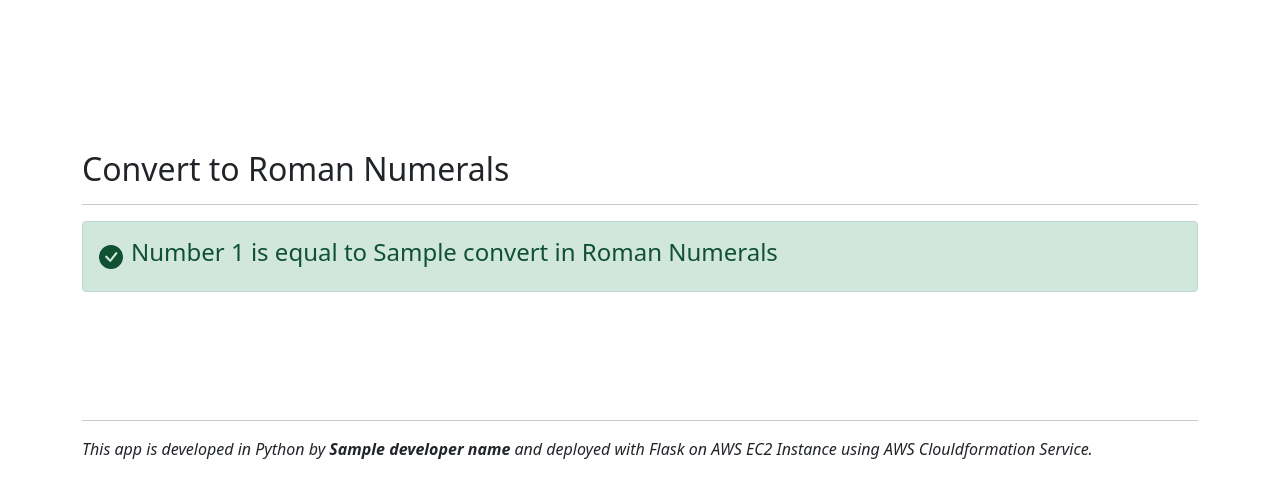
After one commit to ozkzrl/DevOps_Aws_Networking_Python_Linux_HandsOn_and_LectureNotes, a Flask app: template AWS/projects/001-roman-numerals-converter/templates/convert.html in a window 1280 px wide. The commit adds this page. Shown: the top 498 px of the page. Run offline with Flask 3, Linux system fonts and the light colour scheme; the template is opened without the code that fills it: most values are stand-ins (such as "Sample title", 1, 10 or a date in 2020).

Commit message:
Update 001-roman-numerals-converter

```diff
--- /dev/null
+++ b/AWS/projects/001-roman-numerals-converter/roman-numerals-converter-app.py
@@ -0,0 +1,48 @@
+from flask import Flask,render_template,request,redirect,url_for
+
+app=Flask(__name__)
+
+def convert(number):
+    ones_roman=["","I","II","III","IV","V","VI","VII","VIII","IX"]
+    tens_roman=["","X","XX","XXX","XL","L","LX","LXX","LXXX","XC"]
+    hundreds_roman=["","C","CC","CCC","CD","D","DC","DCC","DCCC","CM"]
+    thousands_roman=["","M","MM","MMM"]
+
+    if int(number)<10:
+        return str(ones_roman[int(number)])
+    elif int(number)<100:
+        tens=int(number[0])
+        ones=int(number[1])
+        return str(tens_roman[tens])+str(ones_roman[ones])
+    elif int(number)<1000:
+        hundreds=int(number[0])
+        tens=int(number[1])
+        ones=int(number[2])
+        return str(hundreds_roman[hundreds])+str(tens_roman[tens])+str(ones_roman[ones])
+    else:
+        thousands=int(number[0])
+        hundreds=int(number[1])
+        tens=int(number[2])
+        ones=int(number[3])
+        return str(thousands_roman[thousands])+str(hundreds_roman[hundreds])+str(tens_roman[tens])+str(ones_roman[ones])
+
+
+
+@app.route("/")
+def index():
+    return render_template("index.html",developer_name='Paul-Instructor')
+
+@app.route("/convert",methods=["GET","POST"])
+def convert_html():
+    if request.method=="POST":
+        number1=request.form.get("number1")
+        if int(number1)<1 or not number1.isdigit() or int(number1)>3999:
+            return render_template("convert.html", developer_name='Paul-Instructor')
+        else:
+            return render_template("convert.html", developer_name='Paul-Instructor', convert=convert(number1),number=number1)
+    else:
+        return redirect(url_for("index"))
+
+if __name__=="__main__":
+    #app.run(debug=True)
+    app.run(host='0.0.0.0', port=80)
--- /dev/null
+++ b/AWS/projects/001-roman-numerals-converter/templates/convert.html
@@ -0,0 +1,59 @@
+<!DOCTYPE html>
+<html lang="en">
+<head>
+    <meta charset="UTF-8">
+    <meta http-equiv="X-UA-Compatible" content="IE=edge">
+    <meta name="viewport" content="width=device-width, initial-scale=1.0">
+    <link href="https://cdn.jsdelivr.net/npm/bootstrap@5.0.2/dist/css/bootstrap.min.css" rel="stylesheet" integrity="sha384-EVSTQN3/azprG1Anm3QDgpJLIm9Nao0Yz1ztcQTwFspd3yD65VohhpuuCOmLASjC" crossorigin="anonymous">
+    <title>Convert Page</title>
+</head>
+<body>
+
+    <div style="margin-top:150px;" class="container">
+      <h2>Convert to Roman Numerals</h2>
+      <hr>
+        <svg xmlns="http://www.w3.org/2000/svg" style="display: none;">
+            <symbol id="check-circle-fill" fill="currentColor" viewBox="0 0 16 16">
+              <path d="M16 8A8 8 0 1 1 0 8a8 8 0 0 1 16 0zm-3.97-3.03a.75.75 0 0 0-1.08.022L7.477 9.417 5.384 7.323a.75.75 0 0 0-1.06 1.06L6.97 11.03a.75.75 0 0 0 1.079-.02l3.992-4.99a.75.75 0 0 0-.01-1.05z"/>
+            </symbol>
+            <symbol id="info-fill" fill="currentColor" viewBox="0 0 16 16">
+              <path d="M8 16A8 8 0 1 0 8 0a8 8 0 0 0 0 16zm.93-9.412-1 4.705c-.07.34.029.533.304.533.194 0 .487-.07.686-.246l-.088.416c-.287.346-.92.598-1.465.598-.703 0-1.002-.422-.808-1.319l.738-3.468c.064-.293.006-.399-.287-.47l-.451-.081.082-.381 2.29-.287zM8 5.5a1 1 0 1 1 0-2 1 1 0 0 1 0 2z"/>
+            </symbol>
+            <symbol id="exclamation-triangle-fill" fill="currentColor" viewBox="0 0 16 16">
+              <path d="M8.982 1.566a1.13 1.13 0 0 0-1.96 0L.165 13.233c-.457.778.091 1.767.98 1.767h13.713c.889 0 1.438-.99.98-1.767L8.982 1.566zM8 5c.535 0 .954.462.9.995l-.35 3.507a.552.552 0 0 1-1.1 0L7.1 5.995A.905.905 0 0 1 8 5zm.002 6a1 1 0 1 1 0 2 1 1 0 0 1 0-2z"/>
+            </symbol>
+          </svg>
+
+
+
+
+          {% if convert %}
+          <div class="alert alert-success d-flex align-items-center" role="alert">
+            <svg class="bi flex-shrink-0 me-2" width="24" height="24" role="img" aria-label="Success:"><use xlink:href="#check-circle-fill"/></svg>
+            <div>
+
+              <h4>Number {{number}} is equal to {{convert}} in Roman Numerals</h4>
+            </div>
+          </div>
+          {% else %}
+
+          <div class="alert alert-warning d-flex align-items-center" role="alert">
+            <svg class="bi flex-shrink-0 me-2" width="24" height="24" role="img" aria-label="Warning:"><use xlink:href="#exclamation-triangle-fill"/></svg>
+            <div>
+                <h4>Not Valid Input !!! Please enter a number between 1 and 3999, inclusively.</h4>
+            </div>
+          </div>
+          {% endif%}
+
+
+          <br><br><br><br><hr>
+          <p class="footnote"><i>This app is developed in Python by <b>{{ developer_name }}</b> and deployed with Flask on AWS
+            EC2 Instance using AWS Clouldformation Service.</i></p>
+      </div>
+
+
+    <script src="https://cdn.jsdelivr.net/npm/bootstrap@5.0.2/dist/js/bootstrap.bundle.min.js" integrity="sha384-MrcW6ZMFYlzcLA8Nl+NtUVF0sA7MsXsP1UyJoMp4YLEuNSfAP+JcXn/tWtIaxVXM" crossorigin="anonymous"></script>
+    <script src="https://cdn.jsdelivr.net/npm/@popperjs/core@2.9.2/dist/umd/popper.min.js" integrity="sha384-IQsoLXl5PILFhosVNubq5LC7Qb9DXgDA9i+tQ8Zj3iwWAwPtgFTxbJ8NT4GN1R8p" crossorigin="anonymous"></script>
+    <script src="https://cdn.jsdelivr.net/npm/bootstrap@5.0.2/dist/js/bootstrap.min.js" integrity="sha384-cVKIPhGWiC2Al4u+LWgxfKTRIcfu0JTxR+EQDz/bgldoEyl4H0zUF0QKbrJ0EcQF" crossorigin="anonymous"></script>
+</body>
+</html>
```
Also changed, not shown: AWS/projects/001-roman-numerals-converter/app.py (deleted, +0 -12 lines), AWS/projects/001-roman-numerals-converter/cfn-template.yaml (added, +12 -0 lines), AWS/projects/001-roman-numerals-converter/templates/index.html (+40 -67 lines), AWS/projects/001-roman-numerals-converter/templates/result.html (deleted, +0 -54 lines), AWS/projects/001-roman-numerals-converter/Project_001_.PNG, AWS/projects/001-roman-numerals-converter/README.md, AWS/projects/001-roman-numerals-converter/project-001-snapshot.PNG.
